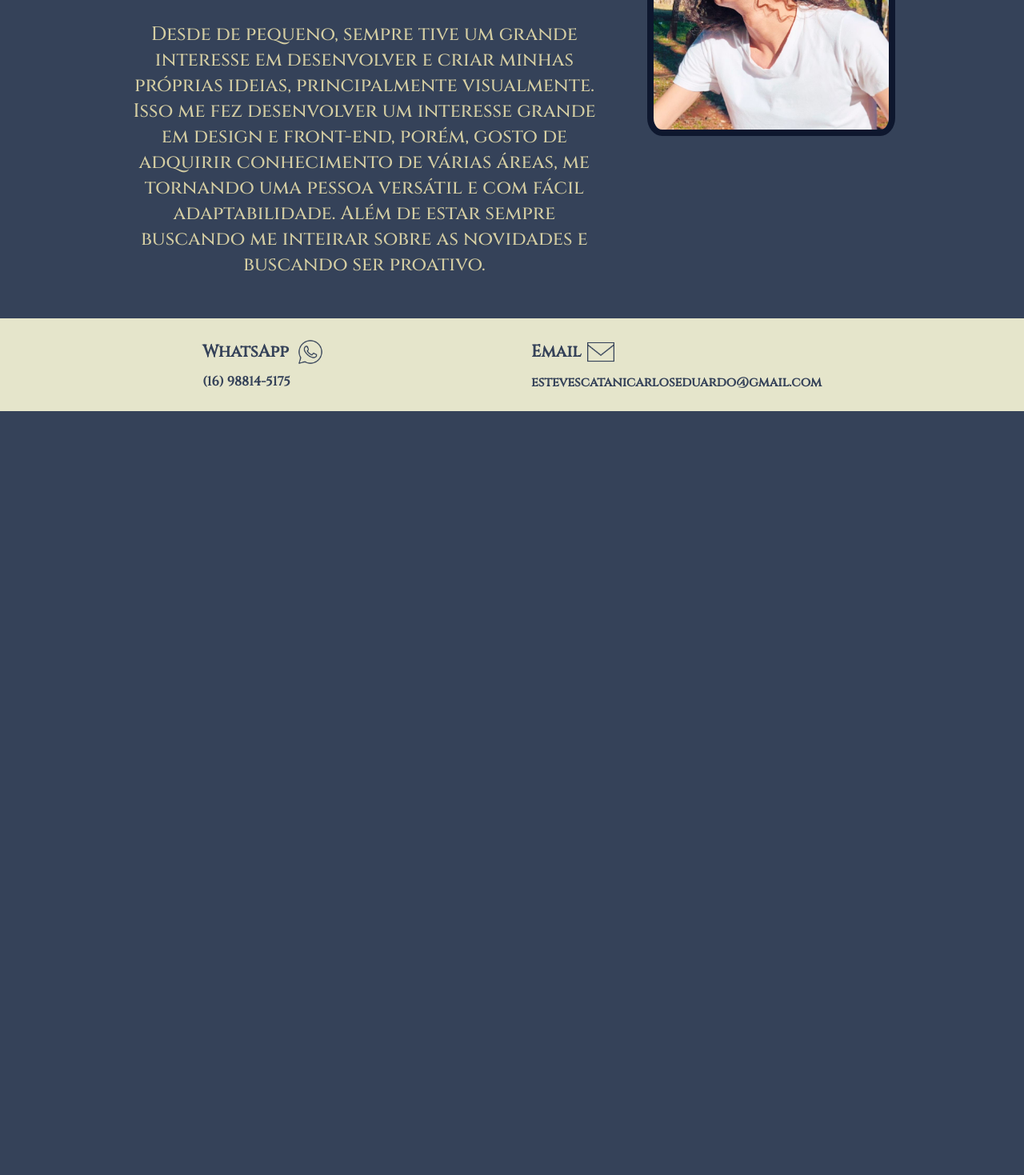
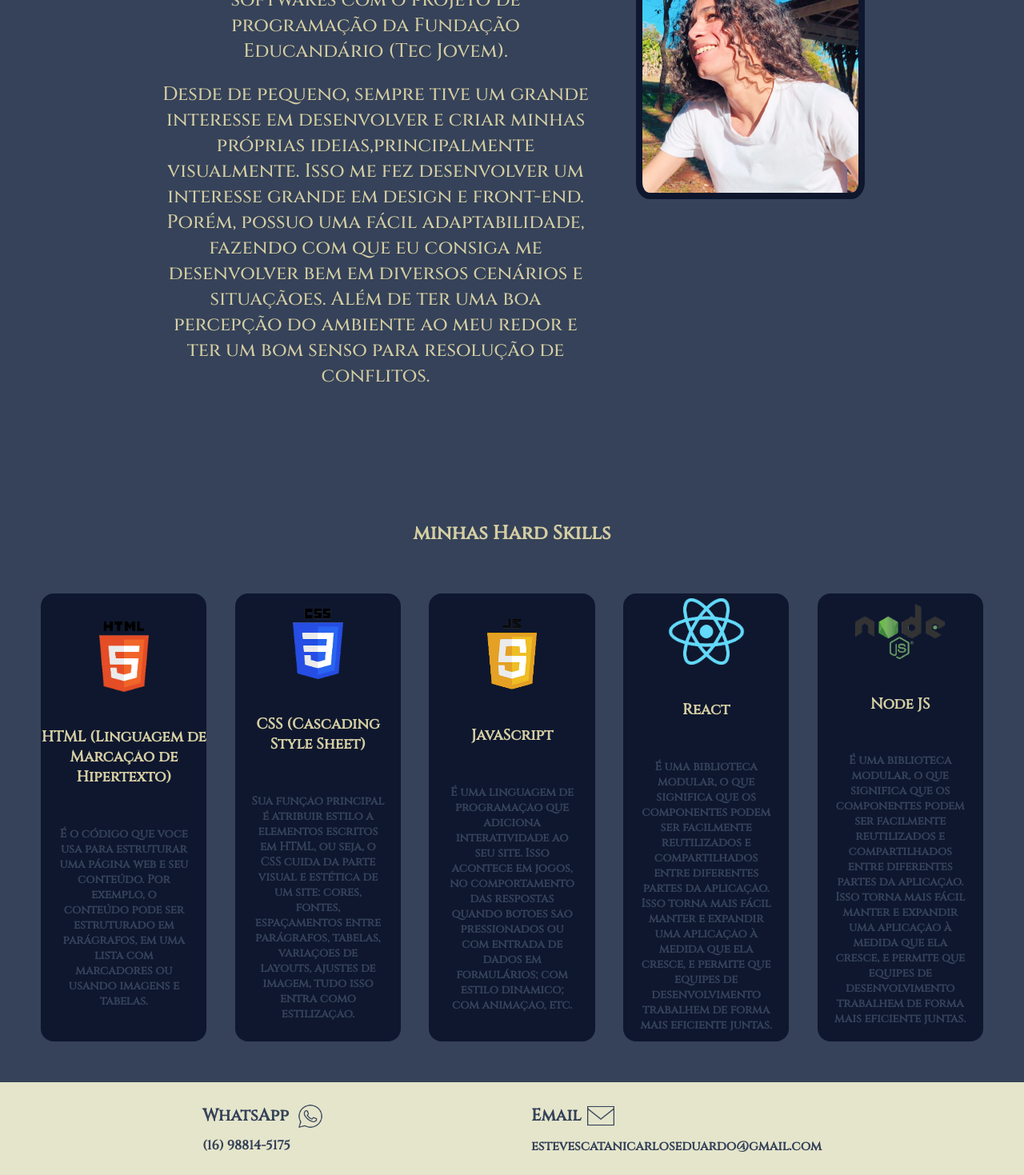
Before and after one commit to CarlosEsteves406/Meu_Portfolio, a plain HTML site: page sobre.html in a window 1280 px wide. Shown: the part 519-1988 px from the top of the page at 80% size. Before the commit the page ends 1033 px from the top, so only its background shows below. Drawn offline with Linux system fonts and the light colour scheme.

Commit message:
atualizações de design

```diff
--- a/carrossel.css
+++ b/carrossel.css
@@ -67,7 +67,7 @@ img {vertical-align: middle;}
   cursor: pointer;
   height: 8px;
   width: 8px;
-  margin: 10% 1%;
+  margin: 13% 1%;
   background-color: #bbb;
   border-radius: 50%;
   display: inline-block;
--- a/sobre.html
+++ b/sobre.html
@@ -17,20 +17,81 @@
     </header>
 
     <main class="sobre_mim">
+        <div class="container_sobre_mim">
             <div class="conteudo_sobre_mim">
                 <h2 class="titulo_sobre_mim">Sobre Mim</h2>
                 <p class="texto_sobre_mim">Me chamo Carlos Eduardo Esteves Catani, tenho 17 anos, sou de Ribeirão Preto,
                     interior de São Paulo. Estou finalizando o meu terceiro ano do ensino médio e aprofundando meus
-                conhecimentos em desenvolvimento de softwares com o projeto de programação da Fundação Educandário (Tec
+                    conhecimentos em desenvolvimento de softwares com o projeto de programação da Fundação Educandário
+                    (Tec
                     Jovem).</p>
-            <p class="texto_sobre_mim">Desde de pequeno, sempre tive um grande interesse em desenvolver e criar minhas
-                próprias ideias,
-                principalmente visualmente. Isso me fez desenvolver um interesse grande em design e front-end, porém,
-                gosto de adquirir conhecimento de várias áreas, me tornando uma pessoa versátil e com fácil
-                adaptabilidade. Além de estar sempre buscando me inteirar sobre as novidades e buscando ser proativo.
+                <p class="texto_sobre_mim">Desde de pequeno, sempre tive um grande interesse em desenvolver e criar
+                    minhas
+                    próprias ideias,principalmente visualmente. Isso me fez desenvolver um interesse grande em design e
+                    front-end. Porém, possuo uma fácil adaptabilidade, fazendo com que eu consiga me desenvolver bem em
+                    diversos cenários e situaçãoes. Além de ter uma boa percepção do ambiente ao meu redor e ter um bom
+                    senso para resolução de conflitos.
                 </p>
+
             </div>
             <img class="minha_foto_menor" src="./img/img_menor_eu.jpg" alt="foto Carlos">
+        </div>
+
+        <div class="container_hard_skills">
+            <h2>minhas Hard Skills</h2>
+
+            <div class="subcontainer_hard_skills">
+                <div class="hard_skills hard_skills_html">
+                    <img class="img_hard_skills img_hard_skills_html" src="./img/logo-html.png" alt="logo HTML">
+                    <h3 class="titulo_hard_skills">HTML (Linguagem de Marcação de Hipertexto)</h3>
+                    <P class="texto_hard_skills">É o código que você usa para estruturar uma página web e seu conteúdo.
+                        Por exemplo, o conteúdo
+                        pode
+                        ser
+                        estruturado em parágrafos, em uma lista com marcadores ou usando imagens e tabelas.</P>
+                </div>
+
+                <div class="hard_skills hard_skills_css">
+                    <img class="img_hard_skills" src="./img/logo-css.png" alt="logo CSS">
+                    <h3 class="titulo_hard_skills">CSS (Cascading Style Sheet)</h3>
+                    <P class="texto_hard_skills">Sua função principal é atribuir estilo a elementos
+                        escritos em HTML, ou seja, o CSS cuida da parte visual e estética de um site: cores, fontes,
+                        espaçamentos entre parágrafos, tabelas, variações de layouts, ajustes de imagem, tudo isso entra
+                        como estilização.</P>
+                </div>
+
+                <div class="hard_skills hard_skills_js">
+                    <img class="img_hard_skills" src="./img/logo-js.png" alt="logo JavaScript">
+                    <h3 class="titulo_hard_skills">JavaScript</h3>
+                    <P class="texto_hard_skills">É uma linguagem de programação que adiciona interatividade ao seu site. Isso acontece em
+                        jogos, no comportamento das respostas quando botões são pressionados ou com entrada de dados em
+                        formulários; com estilo dinâmico; com animação, etc.</P>
+                </div>
+
+                <div class="hard_skills hard_skills_react">
+                    <img class="img_hard_skills img_hard_skills_react" src="./img/logo-react.png" alt="logo React">
+                    <h3 class="titulo_hard_skills">React</h3>
+                    <P class="texto_hard_skills">É uma biblioteca modular, o que significa que os componentes podem ser facilmente
+                        reutilizados e compartilhados entre diferentes partes da aplicação. Isso torna mais fácil manter
+                        e
+                        expandir uma aplicação à medida que ela cresce, e permite que equipes de desenvolvimento
+                        trabalhem
+                        de forma mais eficiente juntas.</P>
+                </div>
+
+                <div class="hard_skills hard_skills_node_js">
+                    <img class="img_hard_skills img_hard_skills_node_js" src="./img/logo-node-js.png"
+                        alt="logo Node js">
+                    <h3 class="titulo_hard_skills">Node JS</h3>
+                    <P class="texto_hard_skills">É uma biblioteca modular, o que significa que os componentes podem ser facilmente
+                        reutilizados e compartilhados entre diferentes partes da aplicação. Isso torna mais fácil manter
+                        e
+                        expandir uma aplicação à medida que ela cresce, e permite que equipes de desenvolvimento
+                        trabalhem
+                        de forma mais eficiente juntas.</P>
+                </div>
+            </div>
+        </div>
     </main>
 
     <footer class="rodape">
@@ -44,7 +105,8 @@
         <div class="outros_contatos">
             <div class="outros_contatos_div">
                 <h2 class="titulo_outros_contatos">Email</h2>
-                    <img class="logo_outros_contatos logo_mensagens" src="./img/icons8-nova-mensagem-50.png" alt="logo email">
+                <img class="logo_outros_contatos logo_mensagens" src="./img/icons8-nova-mensagem-50.png"
+                    alt="logo email">
             </div>
             <p class="texto_outros-contatos">estevescatanicarloseduardo@gmail.com</p>
         </div>
--- a/style.css
+++ b/style.css
@@ -52,7 +52,7 @@ body {
     text-align: center;
     align-items: center;
     border: 0.25rem solid var(--cor-detalhe);
-    background-color: var(--hover);
+    background-color: var(--cor-hf);
     color: var(--cor-detalhe);
     text-decoration: none;
     border-radius: 0.8rem;
@@ -185,11 +185,20 @@ body {
 .sobre_mim {
     padding: 4%;
     display: flex;
+    flex-direction: column;
     align-items: center;
     justify-content: center;
+    text-align: center;
+
+}
+
+.container_sobre_mim {
+    display: flex;
+    align-items: center;
+    justify-content: center;
+    padding: 4%;
     gap: 5%;
 }
-
 
 .conteudo_sobre_mim {
     width: 50%;
@@ -210,6 +219,56 @@ body {
     display: flex;
     align-items: center;
     text-align: center;
+}
+
+.container_hard_skills {
+    margin-top: 10%;
+    display: flex;
+    justify-content: center;
+    flex-direction: column;
+}
+
+.subcontainer_hard_skills {
+    display: flex;
+    margin-top: 5%;
+    gap: 3%;
+}
+
+.hard_skills{
+    background-color: var(--cor-detalhe);
+    border-radius: 1rem;
+    display: flex;
+    flex-direction: column;
+    justify-content: center;
+    align-items: center;
+    gap: 5%;
+    width: 50%;
+    height: 35rem;
+}
+
+.img_hard_skills {
+    width: 30%;
+    margin-top: 1rem;
+}
+
+.img_hard_skills_react {
+    width: 6rem;
+}
+
+.img_hard_skills_node_js {
+    width: 7rem;
+}
+
+.titulo_hard_skills {
+    color: var(--cor-texto);
+    margin-top: 1rem;
+}
+
+.texto_hard_skills {
+    font-size: 0.9rem;
+    margin: 1.3rem;
+    color: var(--cor-fundo);
+    font-weight: 600;
 }
 
 /*meus projetos*/
@@ -285,8 +344,8 @@ body {
         width: 16%;
     }
 
-    .logo_midia {
-        width: 20%;
+    .logo_rede {
+        width: 60%;
     }
      /* rodape do site */
     .rodape {
```
Also changed, not shown: img/logo-css.png (added), img/logo-html.png (added), img/logo-js.png (added), img/logo-node-js.png (added), img/logo-react.png (added). Lines whose indentation alone changed are shown as unchanged.
